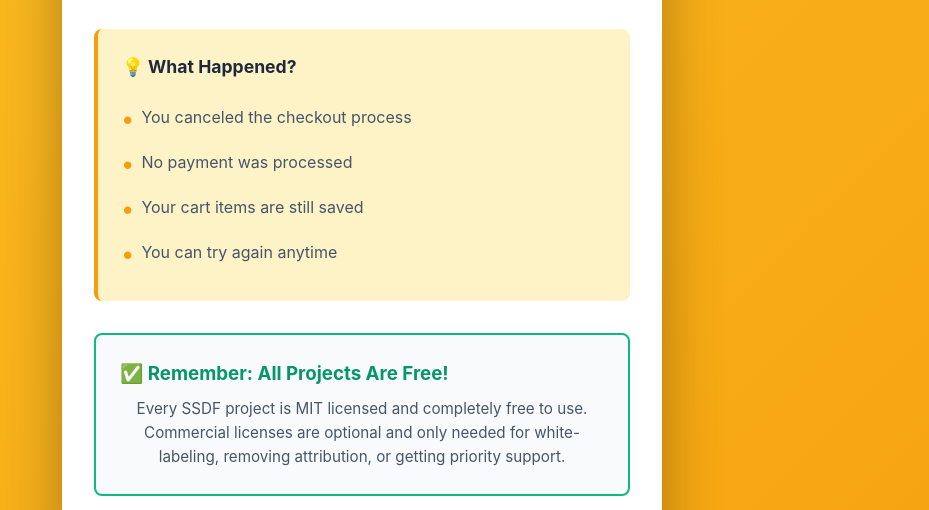
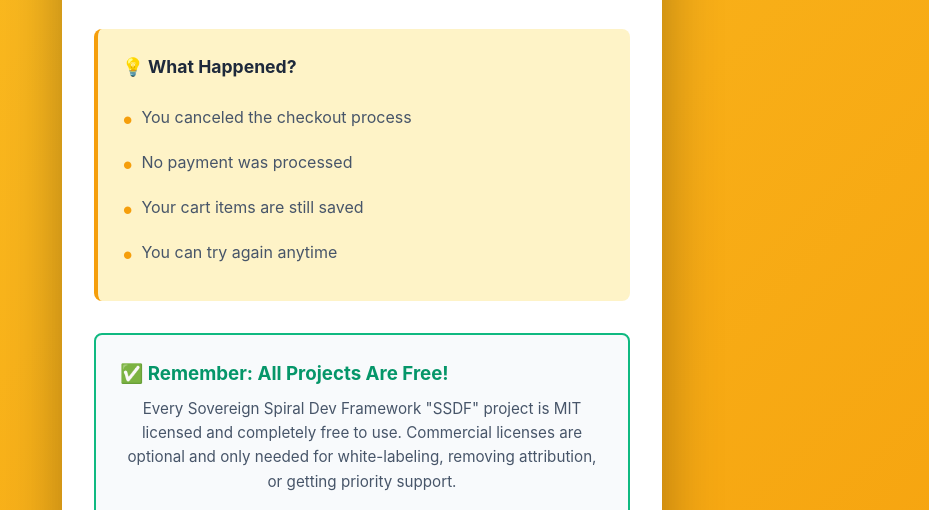
Before and after one commit to CreoDAMO/Sovereign-Spiral-Development-Framework-SSDF-, a website: page frontend/cancel.html in a window 1280 px wide. Shown: the part 290-800 px from the top of the page, without its empty margins (278-1207 px from the left). Drawn offline with Linux system fonts and the light colour scheme.

Commit message:
Update cancel.html

```diff
--- a/frontend/cancel.html
+++ b/frontend/cancel.html
@@ -3,7 +3,7 @@
 <head>
     <meta charset="UTF-8">
     <meta name="viewport" content="width=device-width, initial-scale=1.0">
-    <title>Payment Canceled - SSDF</title>
+    <title>Payment Canceled - Sovereign Spiral Dev Framework - SSDF</title>
     <meta name="description" content="Your payment was canceled. Your cart items are still saved.">
     <style>
         :root {
@@ -302,7 +302,7 @@
             <div class="reminder-box">
                 <h3>✅ Remember: All Projects Are Free!</h3>
                 <p>
-                    Every SSDF project is MIT licensed and completely free to use.
+                    Every Sovereign Spiral Dev Framework "SSDF" project is MIT licensed and completely free to use.
                     Commercial licenses are optional and only needed for white-labeling,
                     removing attribution, or getting priority support.
                 </p>
```
